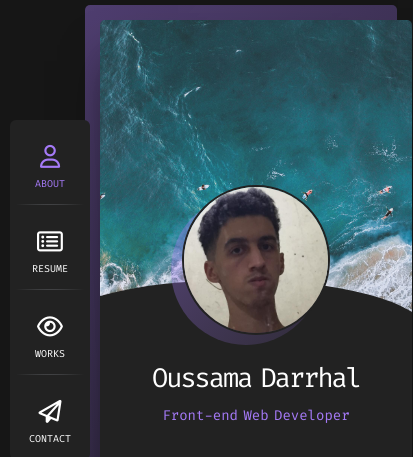
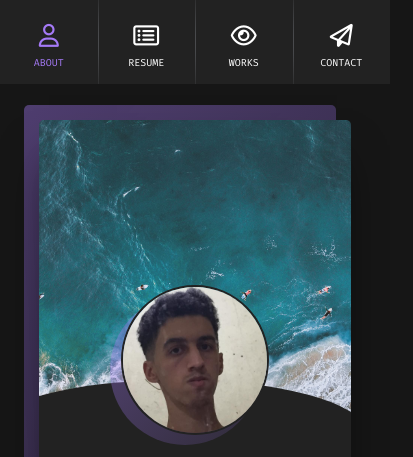
Before and after one commit to yassine-ilyass-habybellah/Personal-Portfolio, a plain HTML site: page index.html in a window 390 px wide. Shown: the top 457 px of the page, 413 px wide, since content can reach past the window. Drawn offline with Linux system fonts and the light colour scheme.

Commit message:
responsive updates..

```diff
--- a/css/main.css
+++ b/css/main.css
@@ -564,7 +564,7 @@ li.works:before {
 .orders {
   display: flex;
   flex-direction: row;
-  width: 70%;
+  width: 30vw;
   height: 50px;
   justify-content: space-between;
   align-items: center;
@@ -710,10 +710,11 @@ li.works:before {
     left: -80px;
     z-index: 2;
     transform: translateY(35%);
+    max-width: 131%;
   }
   .card-inside {
     width: 100%;
-    right: -11px;
+    right: 0px;
     position: relative !important;
     height: fit-content;
     padding: 25px 30px 25px 35px;
@@ -747,7 +748,7 @@ li.works:before {
     height: fit-content;
   }
   .orders {
-    width: 66%;
+    width: 50vw;
   }
 }
 @media (min-width: 1107px) and (max-width: 1170px) {
@@ -768,5 +769,59 @@ li.works:before {
     position: relative;
   }
 }
+@media (max-width: 680px) {
+  .nav-bar {
+    top: -71px;
+    left: 0;
+    width: 100%;
+    position: fixed;
+  }
+  .nav-bar ul {
+    display: flex;
+    flex-direction: row;
+    width: 100%;
+  }
+  .nav-bar > ul > li {
+    width: 100%;
+  }
+  li.contact,
+  li.about {
+    border-radius: 0%;
+  }
+  li.about::before {
+    display: none;
+  }
+  li.resume::before,li.works::before, li.contact::before {
+  content: '';
+  position: absolute;
+  left: 0;
+  bottom: 0px;
+  height: 100%;
+  width: 1px;
+  background: radial-gradient(ellipse at right, rgba(197, 202, 213, 0.374) 0%, rgba(255, 255, 255, 0) 100%);
+}
+.landing-page {
+  display: flex;
+  width: 80%;
+  margin: 0 auto;
+  top: 20px;
+  position: relative;
+  flex-direction: column;
+  gap: 20px;
+}
+.profile {
+  margin-left: 10px;
+  width: 100%;
+  height: 555px;
+  border-radius: var(--border-radius);
+  background-color: var(--background-color);
+  position: relative;
+  z-index: 1;
+  margin: 100px 0px 0px 0px;
+}
+.orders {
+  width: 56vw;
+}
+}
 /* End Media Queries */
 /* End Page Content */
```
